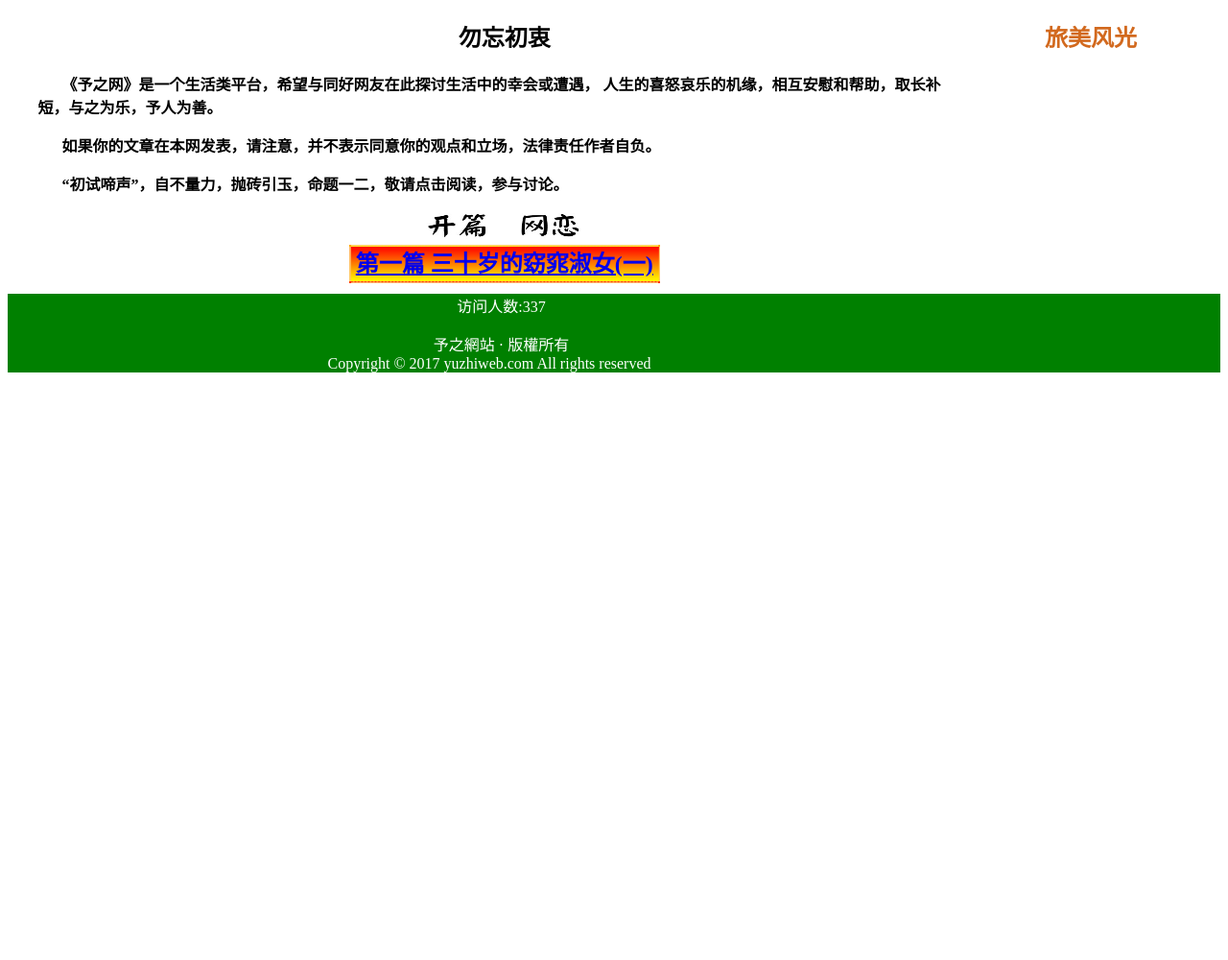
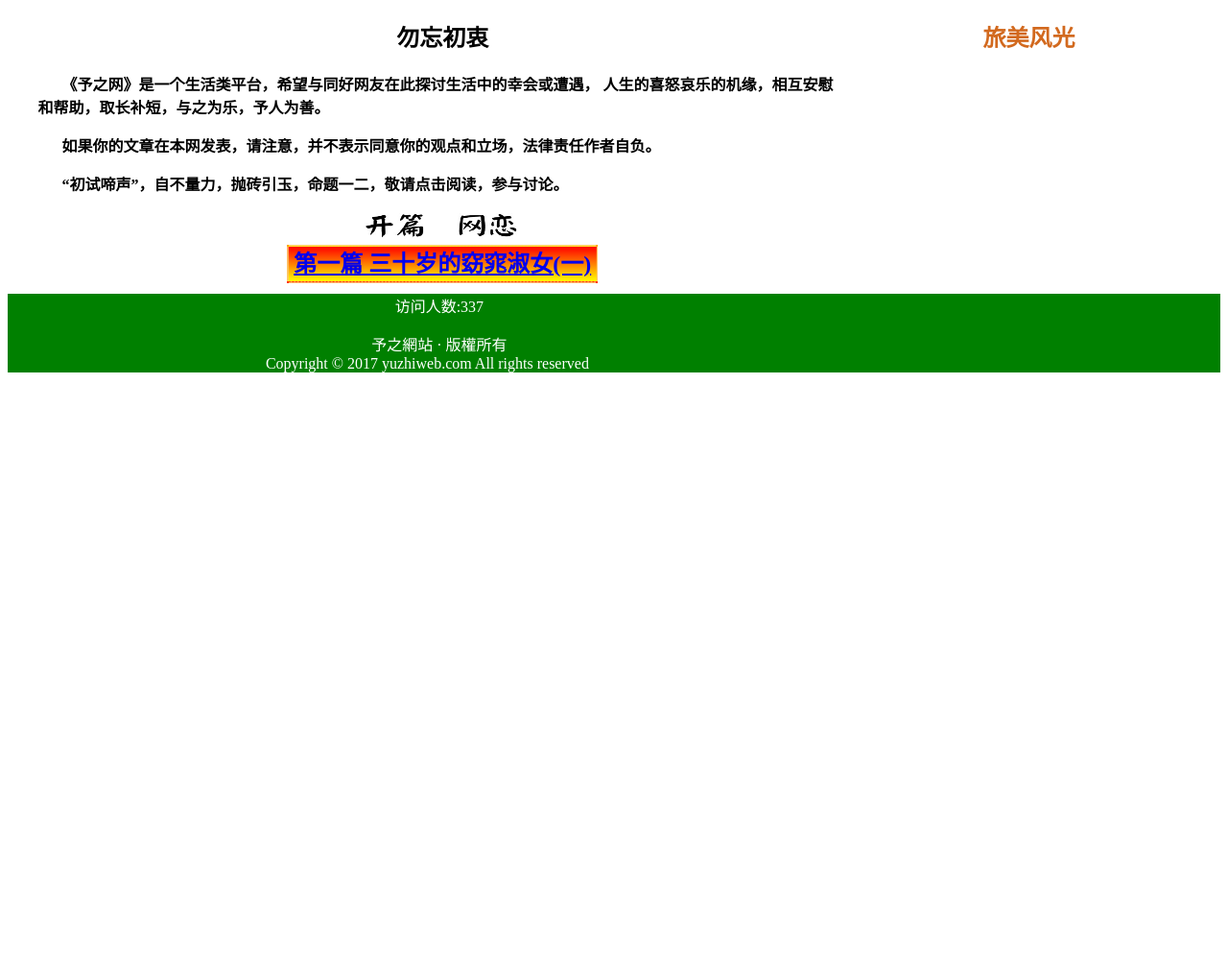
Before and after one commit to rnsun89/YuZhi, a PHP site: page / in a window 1280 px wide. Shown: the part 192-1192 px from the top of the page at 96% size. Run offline with PHP 8.4, Linux system fonts and the light colour scheme; some libraries are stand-ins or nearby versions.

Commit message:
StyleForAside-Right

```diff
--- a/style.css
+++ b/style.css
@@ -71,7 +71,7 @@ footer {
 }
 .aside-right {
 	float: right;
-	width: 250px;
+	width: 30%;
     padding-right: 10px;
     color: chocolate ;
 	max-height:1000px;
```
